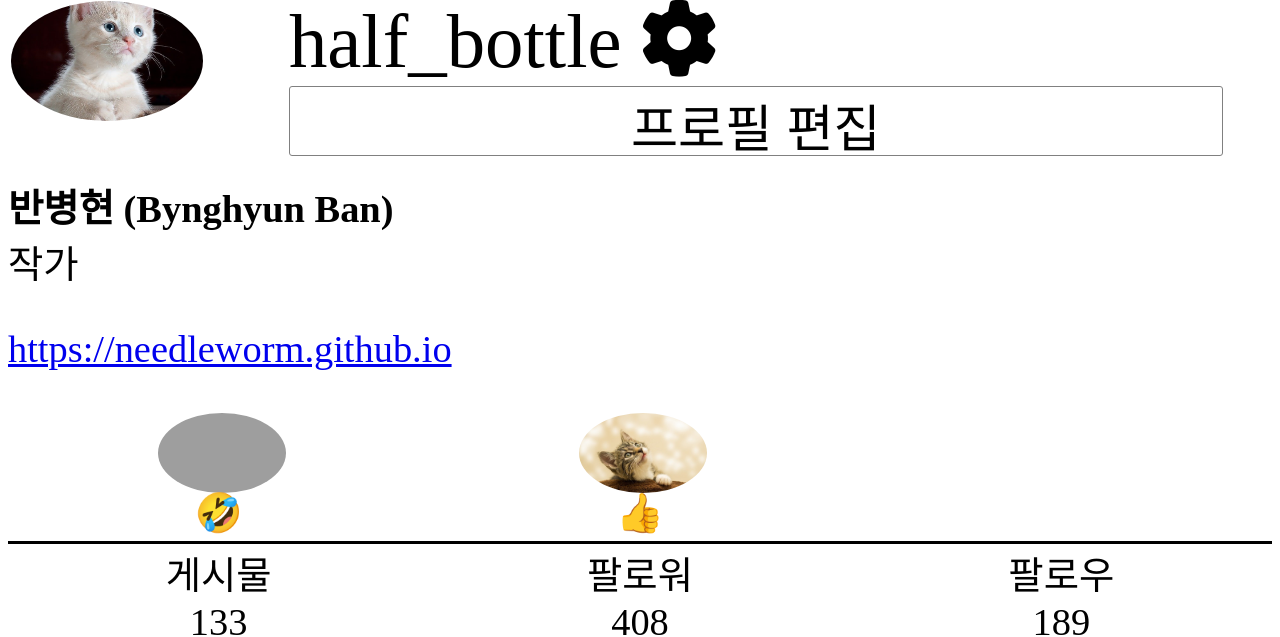
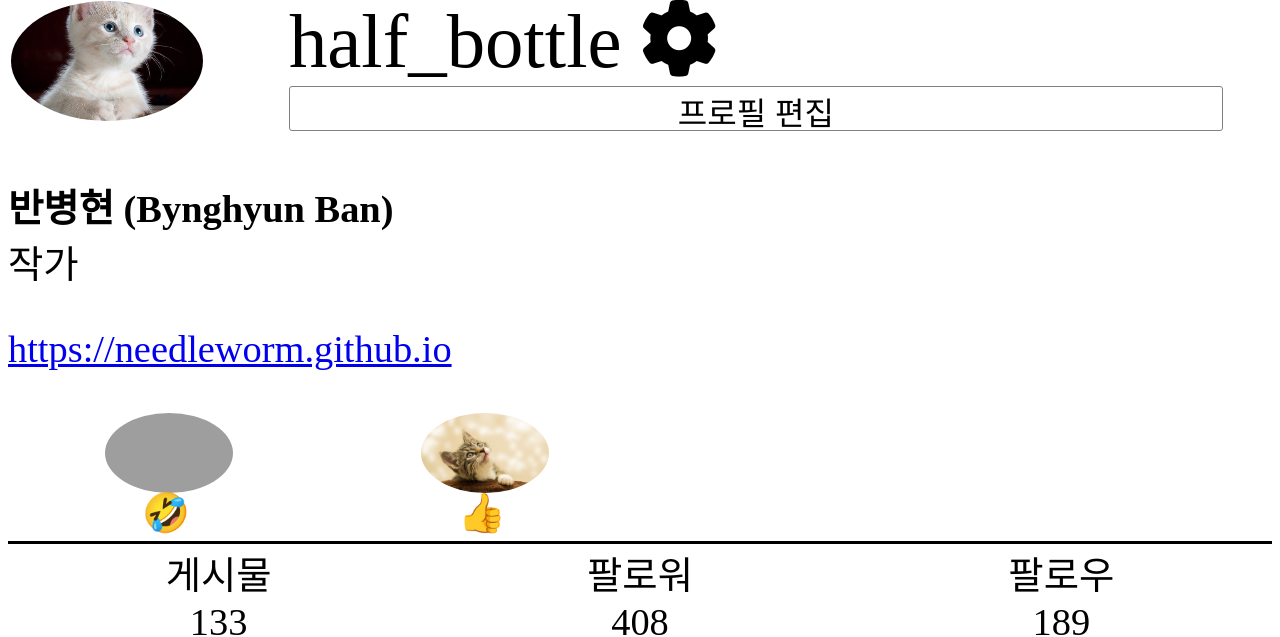
Before and after one commit to smlles/instagram, a plain HTML site: page index.html in a window 1280 px wide. Shown: the part 171-808 px from the top of the page. Drawn offline with Linux system fonts and the light colour scheme; grey boxes are pictures that could not be loaded.

Commit message:
Update style.css

```diff
--- a/style.css
+++ b/style.css
@@ -96,7 +96,7 @@ h2{
 }
 #highlight_area{
     display:grid;
-    grid-template-columns: 1fr 1fr 1fr;
+    grid-template-columns: 1fr 1fr 1fr 1fr;
 }
 .highlight{
     text-align: center;
@@ -124,7 +124,7 @@ h2{
 button{
     height:90%;
     width: 95%;
-    font-size:4vw;
+    font-size:4vh;
     background-color: white;
     border:solid gray 1px;
     border-radius: 3px;
```
